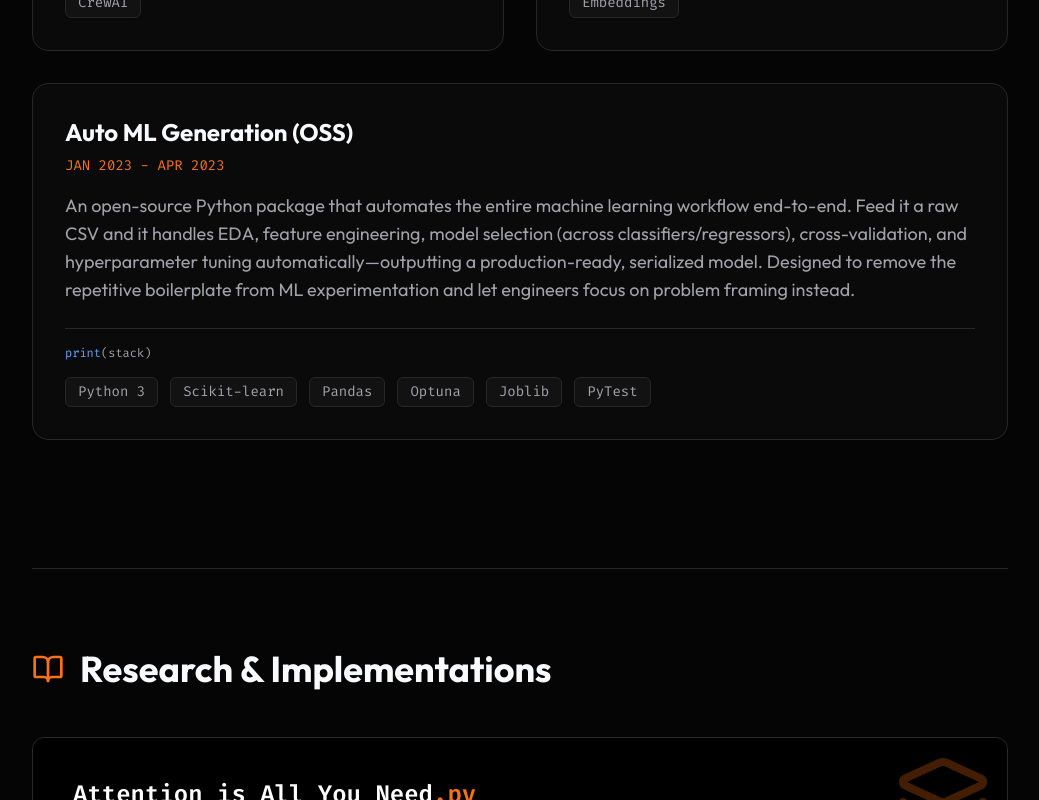
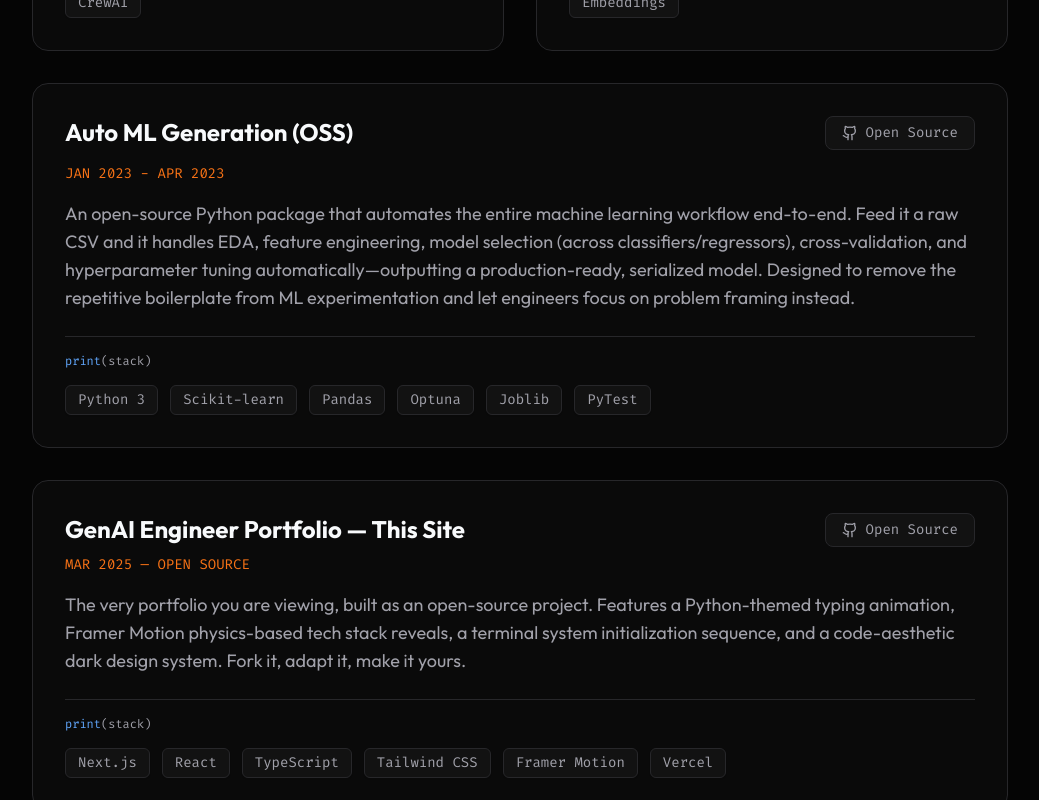
Before and after one commit to alex-christopher/portfolio, a Next.js app: page / in a window 1280 px wide. Shown: the part 4200-5000 px from the top of the page, without its empty margins (120-1159 px from the left). Built offline with nearby package versions, Linux system fonts and the light colour scheme.

Commit message:
oss link updation

```diff
--- a/app/page.tsx
+++ b/app/page.tsx
@@ -303,7 +303,13 @@ export default function Home() {
             </div>
 
             <div className="glass-panel p-8 flex flex-col lg:col-span-2">
-              <h3 className="text-2xl font-bold mb-2">Auto ML Generation (OSS)</h3>
+              <div className="flex flex-col md:flex-row md:items-start md:justify-between gap-4 mb-2">
+                <h3 className="text-2xl font-bold mb-2">Auto ML Generation (OSS)</h3>
+                <a href="https://github.com/alex-christopher/pyoptiML" target="_blank" rel="noopener noreferrer"
+                  className="inline-flex items-center gap-2 px-4 py-1.5 rounded-lg border border-[var(--border)] bg-[var(--surface-light)] text-sm font-mono text-[var(--text-secondary)] hover:border-[var(--primary)] hover:text-[var(--primary)] transition-all shrink-0">
+                  <Github className="w-4 h-4" /> Open Source
+                </a>
+              </div>
               <p className="text-[var(--primary)] font-mono text-sm mb-4">JAN 2023 - APR 2023</p>
               <p className="text-[var(--text-secondary)] flex-1 text-lg mb-6">
                 An open-source Python package that automates the entire machine learning workflow end-to-end. Feed it a raw CSV and it handles EDA, feature engineering, model selection (across classifiers/regressors), cross-validation, and hyperparameter tuning automatically—outputting a production-ready, serialized model. Designed to remove the repetitive boilerplate from ML experimentation and let engineers focus on problem framing instead.
@@ -314,6 +320,26 @@ export default function Home() {
                 <PhysicsTechTags techStacks={["Python 3", "Scikit-learn", "Pandas", "Optuna", "Joblib", "PyTest"]} inView={true} />
               </div>
             </div>
+
+            {/* Portfolio Site */}
+            <div className="glass-panel p-8 flex flex-col lg:col-span-2">
+              <div className="flex flex-col md:flex-row md:items-start md:justify-between gap-4 mb-2">
+                <h3 className="text-2xl font-bold">GenAI Engineer Portfolio — This Site</h3>
+                <a href="https://github.com/alex-christopher/portfolio" target="_blank" rel="noopener noreferrer"
+                  className="inline-flex items-center gap-2 px-4 py-1.5 rounded-lg border border-[var(--border)] bg-[var(--surface-light)] text-sm font-mono text-[var(--text-secondary)] hover:border-[var(--primary)] hover:text-[var(--primary)] transition-all shrink-0">
+                  <Github className="w-4 h-4" /> Open Source
+                </a>
+              </div>
+              <p className="text-[var(--primary)] font-mono text-sm mb-4">MAR 2025 — OPEN SOURCE</p>
+              <p className="text-[var(--text-secondary)] flex-1 text-lg mb-6">
+                The very portfolio you are viewing, built as an open-source project. Features a Python-themed typing animation, Framer Motion physics-based tech stack reveals, a terminal system initialization sequence, and a code-aesthetic dark design system. Fork it, adapt it, make it yours.
+              </p>
+              <div className="border-t border-[var(--border)] pt-4 mt-auto">
+                <div className="font-mono text-xs text-[var(--text-secondary)] mb-2"><span className="text-blue-400">print</span>(stack)</div>
+                <PhysicsTechTags techStacks={["Next.js", "React", "TypeScript", "Tailwind CSS", "Framer Motion", "Vercel"]} inView={true} />
+              </div>
+            </div>
+
           </div>
         </section>
 
```
